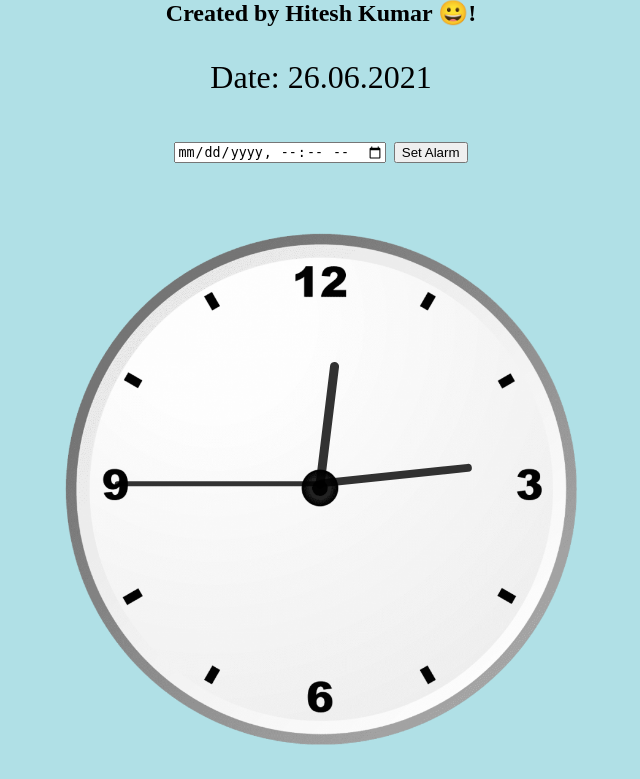
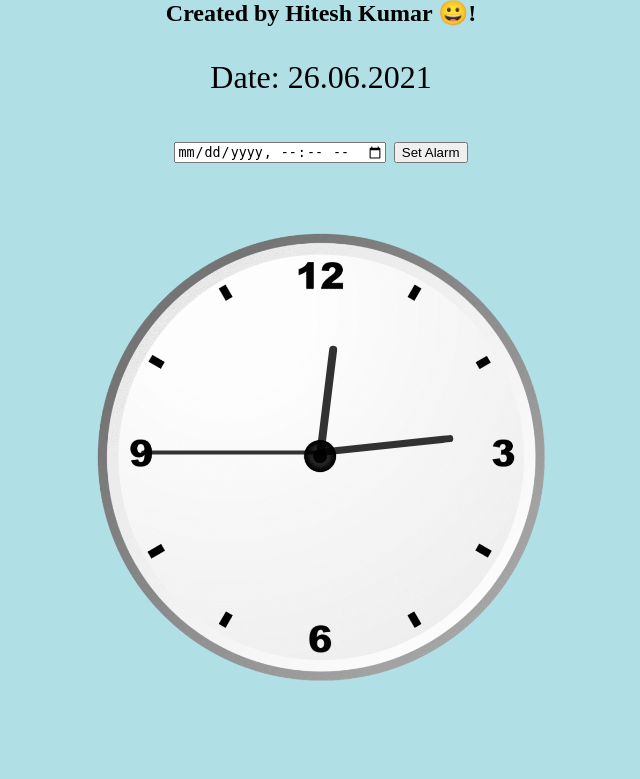
Before and after one commit to Banti140/Analog-Clock-Using-Pure-HTML-CSS-and-JavaScript, a PHP site: page / in a window 1280 px wide. Shown: the part 21-800 px from the top of the page, without its empty margins (319-959 px from the left). Run offline with PHP 8.4, Linux system fonts and the light colour scheme.

Commit message:
Update index.css

```diff
--- a/index.css
+++ b/index.css
@@ -1,8 +1,8 @@
 #clockContainer{
     position: relative;
     margin: auto;
-    height: 40vw;
-    width: 40vw;
+    height: 35vw;
+    width: 35vw;
     background: url(clock.png) no-repeat;
     background-size: 100%;
 }
@@ -48,4 +48,5 @@ p{
 
 body {
     background-color: powderblue;
+   height: auto;
   }
```
